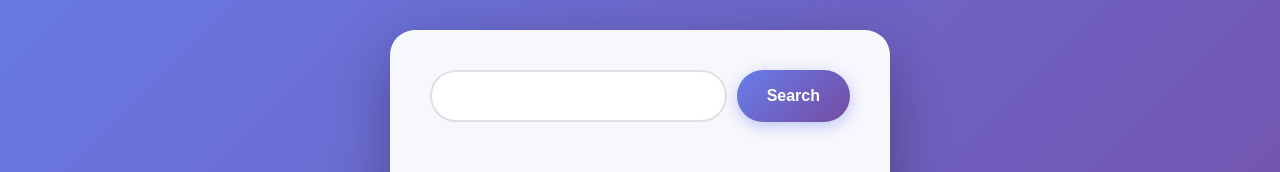
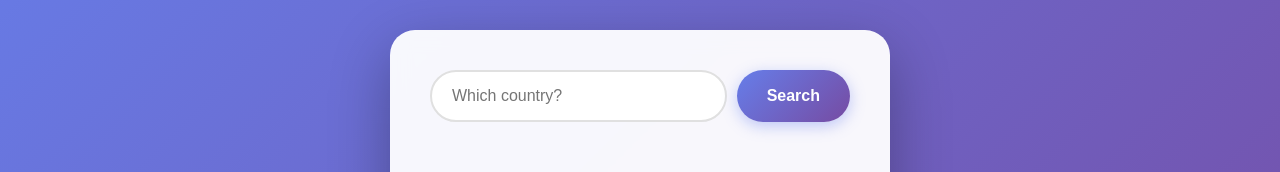
Before and after one commit to Jandel-12/Weather-app, a website built with webpack: page src/index.html in a window 1280 px wide. Shown: the part 189-361 px from the top of the page. Built offline with nearby package versions, Linux system fonts and the light colour scheme.

Commit message:
added a placeholder

```diff
--- a/src/index.html
+++ b/src/index.html
@@ -9,7 +9,7 @@
     <section id="content">
         <div id="weather-card">
             <div id="search-container">
-                <input type="text" id="user_input">
+                <input type="text" id="user_input" placeholder="Which country?">
                 <button id="btnSearch" type="submit">Search</button>
             </div>
             <div id="display-weather">
```
